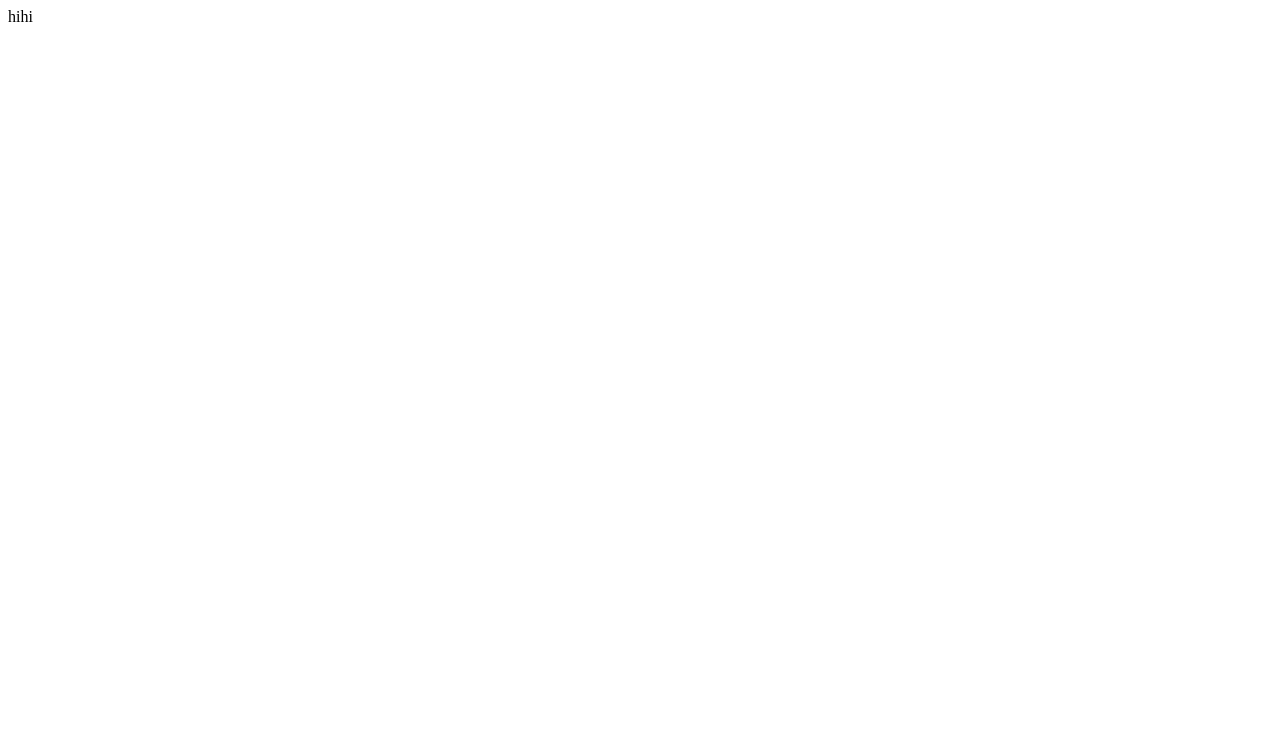
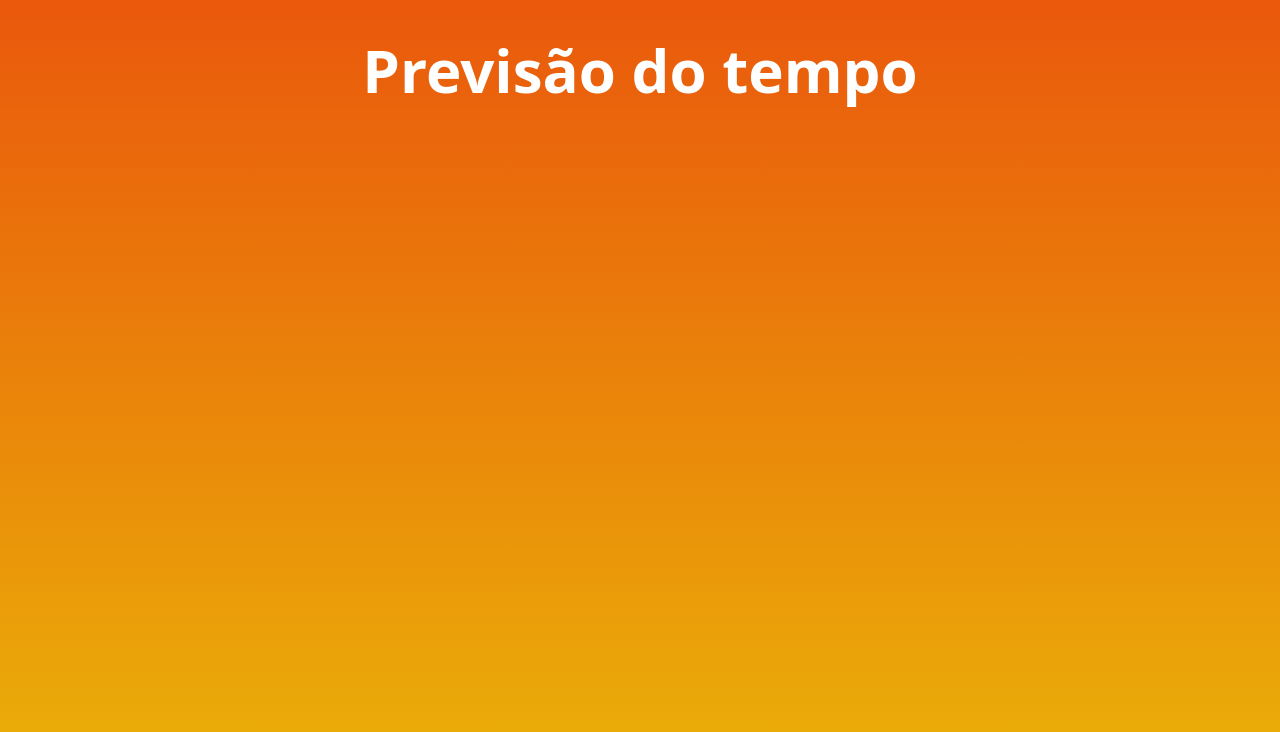
Before and after one commit to robiertoo/weather-app, a Vue app: page / in a window 1280 px wide. Shown: the top 732 px of the page. Built offline with nearby package versions, Linux system fonts and the light colour scheme.

Commit message:
Add tailwind and create title component

```diff
--- a/package.json
+++ b/package.json
@@ -8,7 +8,10 @@
     "lint": "vue-cli-service lint"
   },
   "dependencies": {
+    "autoprefixer": "^10.4.14",
     "core-js": "^3.8.3",
+    "postcss": "^8.4.27",
+    "tailwindcss": "^3.3.3",
     "vue": "^3.2.13",
     "vue-class-component": "^8.0.0-0"
   },
--- /dev/null
+++ b/postcss.config.js
@@ -0,0 +1,6 @@
+module.exports = {
+  plugins: {
+    tailwindcss: {},
+    autoprefixer: {},
+  },
+}
--- a/src/App.vue
+++ b/src/App.vue
@@ -1,8 +1,9 @@
 <template>
-  hihi
+  <the-title></the-title>
 </template>
 
 <script setup lang="ts">
+import TheTitle from '@/components/TheTitle';
 </script>
 
 <style>
--- /dev/null
+++ b/src/components/TheTitle.vue
@@ -0,0 +1,5 @@
+<template>
+    <div class="text-center text-6xl font-semibold text-white">
+        Previsão do tempo
+    </div>
+</template>
--- /dev/null
+++ b/src/index.css
@@ -0,0 +1,7 @@
+@tailwind base;
+@tailwind components;
+@tailwind utilities;
+
+#app {
+    @apply h-screen w-screen bg-gradient-to-b from-orange-600 to-yellow-500 py-10;
+}
--- a/src/main.ts
+++ b/src/main.ts
@@ -1,4 +1,5 @@
 import { createApp } from 'vue'
 import App from './App.vue'
+import './index.css'
 
 createApp(App).mount('#app')
--- /dev/null
+++ b/tailwind.config.js
@@ -0,0 +1,11 @@
+/** @type {import('tailwindcss').Config} */
+module.exports = {
+  content: [
+    "./index.html",
+    "./src/**/*.{vue,js,ts,jsx,tsx}",
+  ],
+  theme: {
+    extend: {},
+  },
+  plugins: [],
+}
```
Also changed, not shown: 1 other file (tests, documents, lock files or other folders).
